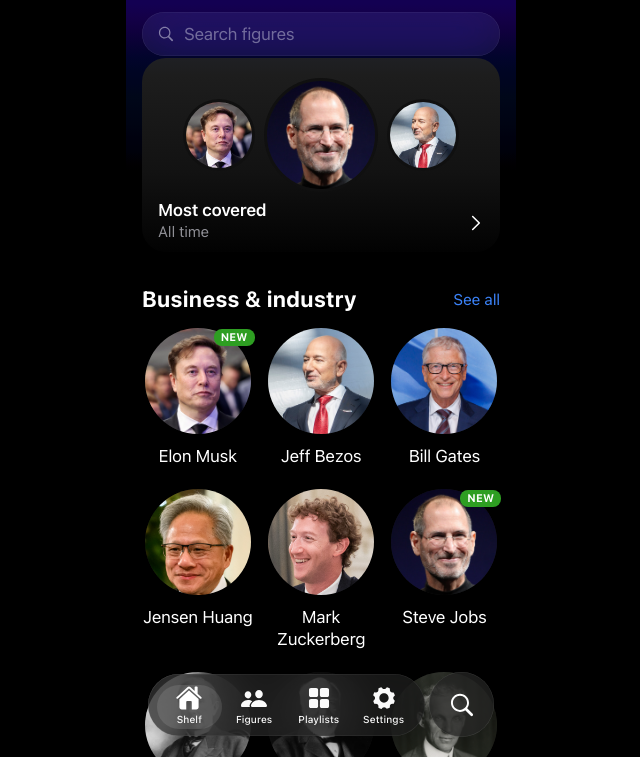
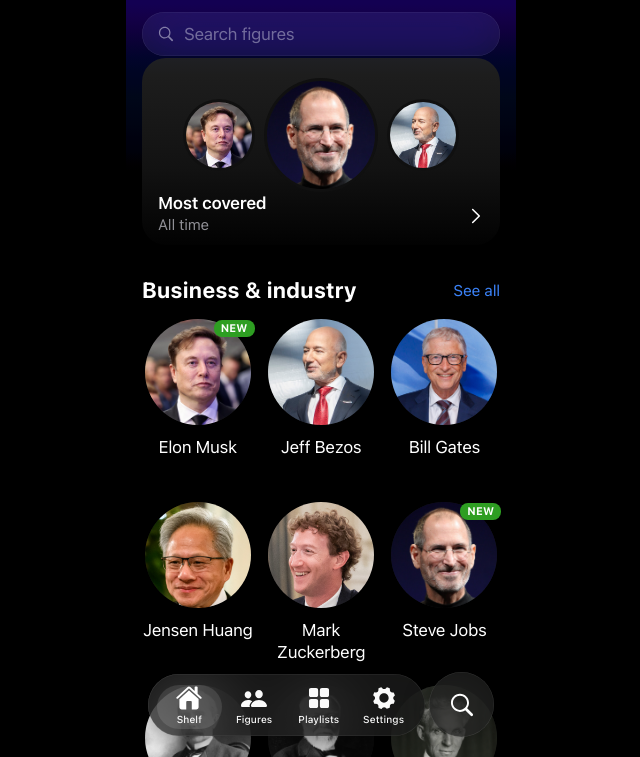
Before and after one commit to adamlashin2/founders-shelf, a plain HTML site: page app/index.html in a window 1280 px wide. Shown: the part 43-800 px from the top of the page, without its empty margins (319-959 px from the left). Drawn offline with Linux system fonts and the light colour scheme.

Commit message:
parity: browse - 2-line name reserve, hero card height, section rhythm
Section header and See all now land on the reference within 1-2px @3x.

Co-Authored-By: Claude Fable 5 <noreply@anthropic.com>

```diff
--- a/app/index.html
+++ b/app/index.html
@@ -134,7 +134,7 @@ body.scrolled #navbar{opacity:1;pointer-events:auto}
 
 /* Top figures card — reference "Top Reciters / This month", y 147.3–341 (194pt) */
 .topcard{
-  position:relative;margin-top:2px;height:194px;border-radius:24px;overflow:hidden;
+  position:relative;margin-top:2px;height:187px;border-radius:24px;overflow:hidden;
   background:linear-gradient(to bottom,rgb(31,32,36) 0%,rgb(29,29,29) 9%,rgb(18,18,18) 59%,rgb(7,7,7) 87%,rgb(2,2,2) 100%);
   display:block;width:100%;text-align:left;
 }
@@ -154,7 +154,7 @@ body.scrolled #navbar{opacity:1;pointer-events:auto}
   line-height:20px;color:rgba(235,235,245,.6)}
 .topcard .tc-c{position:absolute;right:14.5px;bottom:19.5px;line-height:0}
 
-.sect{margin-top:33.3px}
+.sect{margin-top:31.3px}
 .sect-head{display:flex;align-items:center;justify-content:space-between;margin-bottom:15px;gap:10px}
 .sect-head h2{font-size:22px;font-weight:700;letter-spacing:.35px;line-height:28px;
   display:flex;align-items:center;gap:9px;min-width:0}
@@ -171,7 +171,8 @@ body.scrolled #navbar{opacity:1;pointer-events:auto}
 .badge-new{position:absolute;top:1px;right:-4px;z-index:2;background:var(--green);color:#fff;
   font-size:11px;font-weight:700;letter-spacing:.2px;border-radius:8px;padding:2px 7px}
 .pcard .pname{font-size:17px;line-height:22px;letter-spacing:-.41px;color:var(--text);
-  display:-webkit-box;-webkit-line-clamp:2;-webkit-box-orient:vertical;overflow:hidden}
+  display:-webkit-box;-webkit-line-clamp:2;-webkit-box-orient:vertical;overflow:hidden;
+  height:44px}
 
 /* ======================= bottom dock: pill + tab bar ====================== */
 /* measured @3x: bar y 2285–2466 (h 60.3), x 67–898; circle Ø65.3 centered on
```
